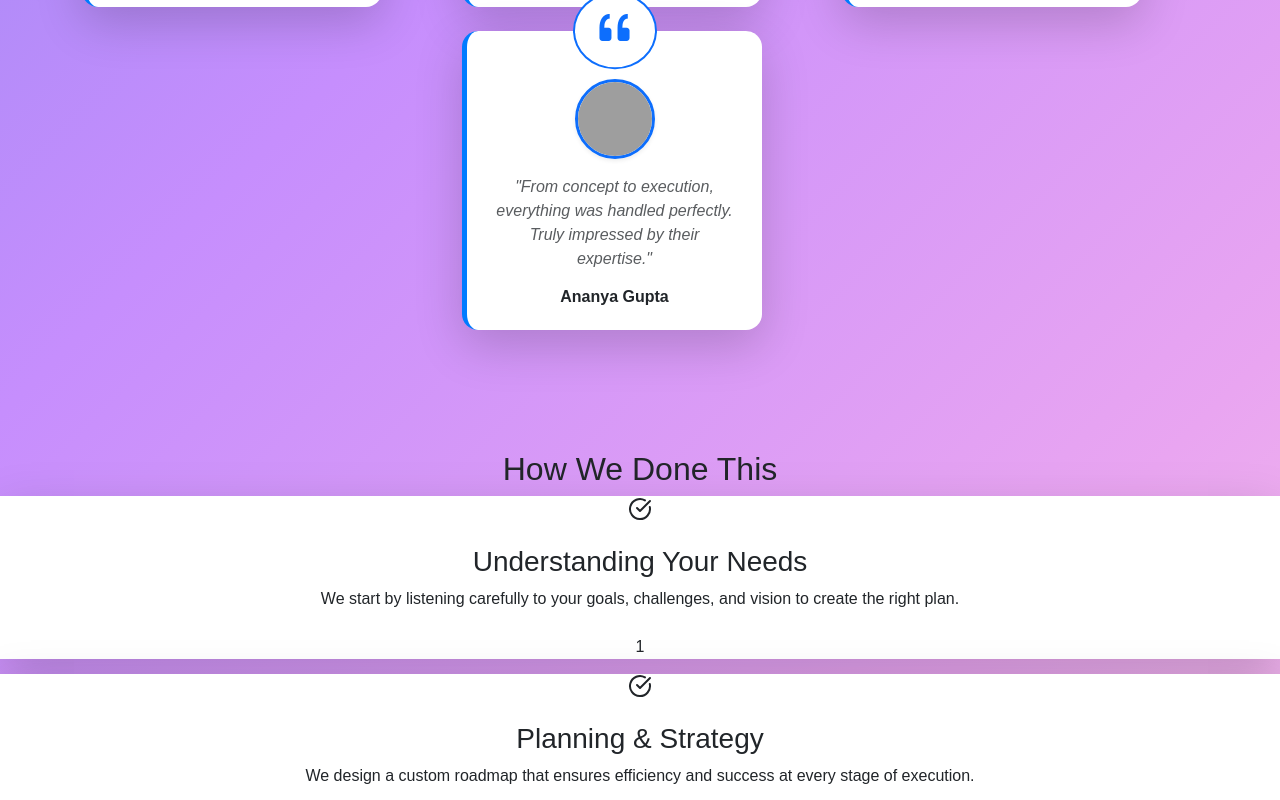
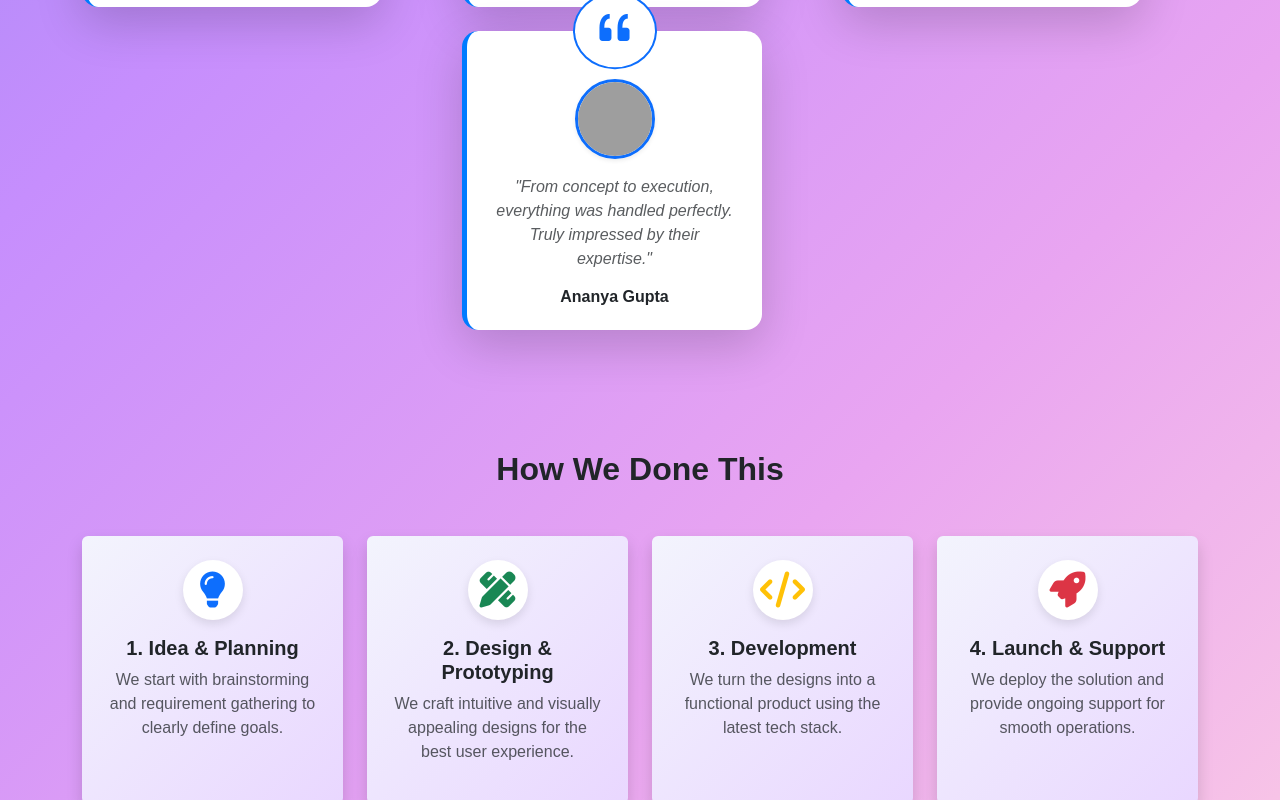
Before and after one commit to GetStartTec/Getstarttec-FE, a React (Create React App) app in the folder fe/: page /projects in a window 1280 px wide. Shown: the part 2000-2800 px from the top of the page. Built offline with nearby package versions, Linux system fonts and the light colour scheme; grey boxes are pictures that could not be loaded; a web font is replaced by a local one.

Commit message:
Added project design

```diff
--- a/fe/public/css/custom.css
+++ b/fe/public/css/custom.css
@@ -1773,3 +1773,23 @@ body {
   border-radius: 50%;
   border: 2px solid #0d6efd;
 }
+.icon-circle {
+  width: 60px;
+  height: 60px;
+  background: white;
+  border-radius: 50%;
+  display: flex;
+  align-items: center;
+  justify-content: center;
+  margin: 0 auto;
+  box-shadow: 0px 4px 10px rgba(0,0,0,0.1);
+}
+
+.card-custom {
+  transition: transform 0.3s ease, box-shadow 0.3s ease;
+}
+
+.card-custom:hover {
+  transform: translateY(-5px);
+  box-shadow: 0px 8px 20px rgba(0,0,0,0.15);
+}
--- a/fe/src/Component/Projects/Projects.tsx
+++ b/fe/src/Component/Projects/Projects.tsx
@@ -1,6 +1,6 @@
 import React, { useState } from "react";
-import { motion } from "framer-motion";
-import { CheckCircle } from "lucide-react";
+import 'bootstrap/dist/css/bootstrap.min.css';
+import 'bootstrap/dist/js/bootstrap.bundle.min.js';
 
 export const Projects = () => {
     const [selectedProject, setSelectedProject] = useState<any>(null);
@@ -64,33 +64,6 @@ export const Projects = () => {
     feedback:
       "From concept to execution, everything was handled perfectly. Truly impressed by their expertise.",
     image: "https://randomuser.me/api/portraits/women/68.jpg"
-        }
-    ];
-
-    const steps = [
-        {
-            title: "Understanding Your Needs",
-            description:
-                "We start by listening carefully to your goals, challenges, and vision to create the right plan.",
-            icon: <CheckCircle className="w-10 h-10 text-blue-500" />
-        },
-        {
-            title: "Planning & Strategy",
-            description:
-                "We design a custom roadmap that ensures efficiency and success at every stage of execution.",
-            icon: <CheckCircle className="w-10 h-10 text-green-500" />
-        },
-        {
-            title: "Execution & Development",
-            description:
-                "Our team implements the plan with precision, keeping you updated at every step.",
-            icon: <CheckCircle className="w-10 h-10 text-purple-500" />
-        },
-        {
-            title: "Final Delivery & Support",
-            description:
-                "We deliver on time and provide continuous support to ensure smooth operations.",
-            icon: <CheckCircle className="w-10 h-10 text-orange-500" />
   }
 ];
 
@@ -261,7 +234,7 @@ export const Projects = () => {
   </h3>
 
   <div className="row justify-content-center">
-                    {testimonials.map((testimonial: any, index) => (
+    {testimonials.map((testimonial:any, index) => (
       <div className="col-md-4 mb-4" key={index}>
         <div className="testimonial-card shadow-lg rounded-4 p-4 position-relative bg-white h-100">
           {/* Quote Icon */}
@@ -295,32 +268,63 @@ export const Projects = () => {
     ))}
   </div>
 </div>
-            <section className="py-16 bg-gray-50">
-                <div className="max-w-6xl mx-auto px-6">
-                    <h2 className="text-3xl font-bold text-center mb-12">
-                        How We Done This
-                    </h2>
-                    <div className="grid gap-8 md:grid-cols-4">
-                        {steps.map((step, index) => (
-                            <motion.div
-                                key={index}
-                                className="bg-white p-6 rounded-2xl shadow-lg hover:shadow-2xl transition-all text-center flex flex-col items-center"
-                                initial={{ opacity: 0, y: 40 }}
-                                whileInView={{ opacity: 1, y: 0 }}
-                                transition={{ duration: 0.6, delay: index * 0.2 }}
-                            >
-                                <div className="mb-4">{step.icon}</div>
-                                <h3 className="text-xl font-semibold mb-2">{step.title}</h3>
-                                <p className="text-gray-600 text-sm">{step.description}</p>
-                                <div className="mt-4 w-10 h-10 flex items-center justify-center rounded-full bg-blue-100 text-blue-600 font-bold">
-                                    {index + 1}
+<div className="container my-5">
+  <h2 className="text-center fw-bold mb-5">How We Done This</h2>
+
+  <div className="row text-center">
+    {/* Step 1 */}
+    <div className="col-md-3 mb-4">
+      <div className="card-custom p-4 shadow rounded bg-light h-100">
+        <div className="icon-circle mb-3">
+          <i className="fas fa-lightbulb fa-2x text-primary"></i>
         </div>
-                            </motion.div>
-                        ))}
+        <h5 className="fw-bold">1. Idea & Planning</h5>
+        <p className="text-muted">
+          We start with brainstorming and requirement gathering to clearly define goals.
+        </p>
       </div>
     </div>
-            </section>
-            );
+
+    {/* Step 2 */}
+    <div className="col-md-3 mb-4">
+      <div className="card-custom p-4 shadow rounded bg-light h-100">
+        <div className="icon-circle mb-3">
+          <i className="fas fa-pencil-ruler fa-2x text-success"></i>
+        </div>
+        <h5 className="fw-bold">2. Design & Prototyping</h5>
+        <p className="text-muted">
+          We craft intuitive and visually appealing designs for the best user experience.
+        </p>
+      </div>
+    </div>
+
+    {/* Step 3 */}
+    <div className="col-md-3 mb-4">
+      <div className="card-custom p-4 shadow rounded bg-light h-100">
+        <div className="icon-circle mb-3">
+          <i className="fas fa-code fa-2x text-warning"></i>
+        </div>
+        <h5 className="fw-bold">3. Development</h5>
+        <p className="text-muted">
+          We turn the designs into a functional product using the latest tech stack.
+        </p>
+      </div>
+    </div>
+
+    {/* Step 4 */}
+    <div className="col-md-3 mb-4">
+      <div className="card-custom p-4 shadow rounded bg-light h-100">
+        <div className="icon-circle mb-3">
+          <i className="fas fa-rocket fa-2x text-danger"></i>
+        </div>
+        <h5 className="fw-bold">4. Launch & Support</h5>
+        <p className="text-muted">
+          We deploy the solution and provide ongoing support for smooth operations.
+        </p>
+      </div>
+    </div>
+  </div>
+</div>
 
         </>
 
```
Lines whose indentation alone changed are shown as unchanged.
